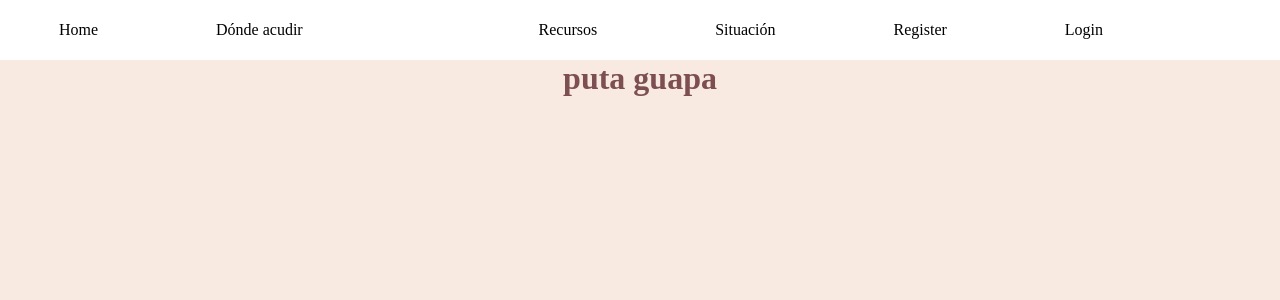
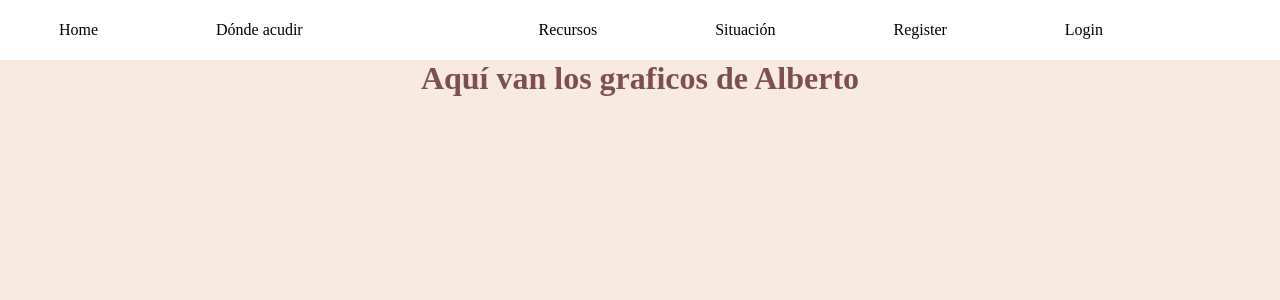
Before and after one commit to PabloRDev/Homeless-project, a React (Create React App) app in the folder Client/client/: page /about in a window 1280 px wide. Shown: the top 300 px of the page. Built offline with nearby package versions, Linux system fonts and the light colour scheme.

Commit message:
INSTALL MATERIAL

```diff
--- a/Client/client/src/components/Header/Header.jsx
+++ b/Client/client/src/components/Header/Header.jsx
@@ -44,10 +44,9 @@ const Header = () => {
           </ul>
         </nav>
         {user && <p>Hello: {user.name}</p>}
-
-        <Navbar open={open} handleClick={handleClick} />
-        <MenuButton open={open} handleClick={handleClick} />
       </div>
+      <Navbar open={open} handleClick={handleClick} />
+      <MenuButton open={open} handleClick={handleClick} />
     </div>
   );
 };
--- a/Client/client/src/components/Navbar/Navbar.scss
+++ b/Client/client/src/components/Navbar/Navbar.scss
@@ -8,13 +8,14 @@
     display: flex;
 }
 
-.navbarWrapper nav {
+.navbarWrapper nav ul {
     display: flex;
     flex-direction: column;
     align-items: flex-start;
     padding-left: 15px;
     margin-top: 30px;
     font-size: 20px;
+    top: 60px;
 }
 
 .navbarWrapper.closed {
--- a/Client/client/src/pages/About/About.jsx
+++ b/Client/client/src/pages/About/About.jsx
@@ -4,7 +4,7 @@ import "./About.scss";
 const About = () => {
   return (
     <div>
-      <h1>puta guapa</h1>
+      <h1>Aquí van los graficos de Alberto</h1>
     </div>
   );
 };
```
